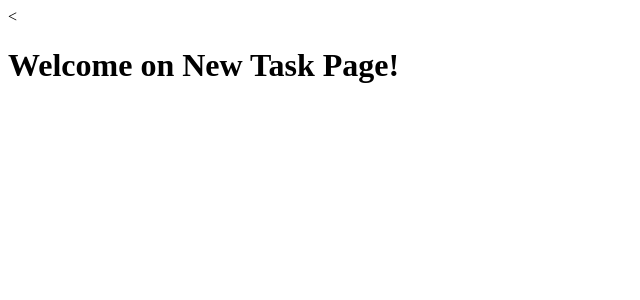
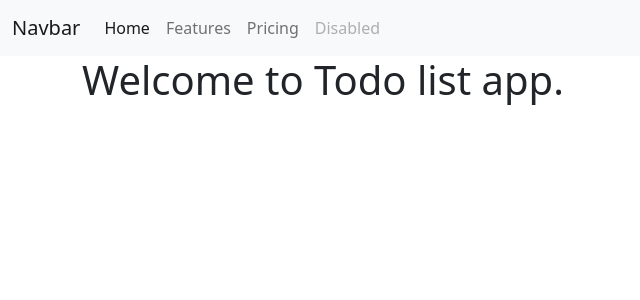
Before and after one commit to 7thmaniac/django_projects, a Django app: page /todolist/ in a window 1280 px wide. Shown: the top 300 px of the page, without its empty margins (0-640 px from the left). Run offline with Django 4.2, Linux system fonts and the light colour scheme.

Commit message:
added nav bar

```diff
--- a/django-project/taskmate/todolist_app/templates/todolist.html
+++ b/django-project/taskmate/todolist_app/templates/todolist.html
@@ -1,11 +1,53 @@
-<!DOCTYPE html>
-<html lang="en" dir="ltr">
+<!doctype html>
+<html lang="en">
   <head>
+    <!-- Required meta tags -->
     <meta charset="utf-8">
-    <title></title>
+    <meta name="viewport" content="width=device-width, initial-scale=1">
+
+    <!-- Bootstrap CSS -->
+    <link href="https://cdn.jsdelivr.net/npm/bootstrap@5.1.3/dist/css/bootstrap.min.css" rel="stylesheet" integrity="sha384-1BmE4kWBq78iYhFldvKuhfTAU6auU8tT94WrHftjDbrCEXSU1oBoqyl2QvZ6jIW3" crossorigin="anonymous">
+
+    <title>Todo List Manager</title>
   </head>
+  <nav class="navbar navbar-expand-lg navbar-light bg-light">
+  <div class="container-fluid">
+    <a class="navbar-brand" href="#">Navbar</a>
+    <button class="navbar-toggler" type="button" data-bs-toggle="collapse" data-bs-target="#navbarNav" aria-controls="navbarNav" aria-expanded="false" aria-label="Toggle navigation">
+      <span class="navbar-toggler-icon"></span>
+    </button>
+    <div class="collapse navbar-collapse" id="navbarNav">
+      <ul class="navbar-nav">
+        <li class="nav-item">
+          <a class="nav-link active" aria-current="page" href="#">Home</a>
+        </li>
+        <li class="nav-item">
+          <a class="nav-link" href="#">Features</a>
+        </li>
+        <li class="nav-item">
+          <a class="nav-link" href="#">Pricing</a>
+        </li>
+        <li class="nav-item">
+          <a class="nav-link disabled">Disabled</a>
+        </li>
+      </ul>
+    </div>
+  </div>
+</nav>
   <body>
-    <<h1>Welcome on New Task Page!</h1>
+    <div class = 'container'>
+      <h1>Welcome to Todo list app.</h1>
+    </div>
 
+    <!-- Optional JavaScript; choose one of the two! -->
+
+    <!-- Option 1: Bootstrap Bundle with Popper -->
+    <script src="https://cdn.jsdelivr.net/npm/bootstrap@5.1.3/dist/js/bootstrap.bundle.min.js" integrity="sha384-ka7Sk0Gln4gmtz2MlQnikT1wXgYsOg+OMhuP+IlRH9sENBO0LRn5q+8nbTov4+1p" crossorigin="anonymous"></script>
+
+    <!-- Option 2: Separate Popper and Bootstrap JS -->
+    <!--
+    <script src="https://cdn.jsdelivr.net/npm/@popperjs/core@2.10.2/dist/umd/popper.min.js" integrity="sha384-7+zCNj/IqJ95wo16oMtfsKbZ9ccEh31eOz1HGyDuCQ6wgnyJNSYdrPa03rtR1zdB" crossorigin="anonymous"></script>
+    <script src="https://cdn.jsdelivr.net/npm/bootstrap@5.1.3/dist/js/bootstrap.min.js" integrity="sha384-QJHtvGhmr9XOIpI6YVutG+2QOK9T+ZnN4kzFN1RtK3zEFEIsxhlmWl5/YESvpZ13" crossorigin="anonymous"></script>
+    -->
   </body>
 </html>
```
